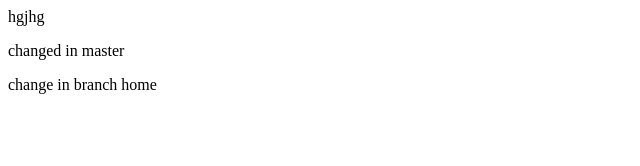
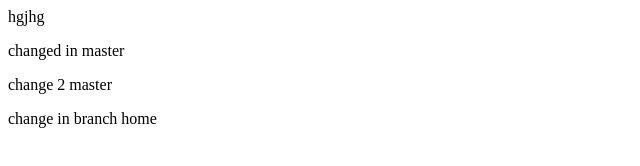
Before and after one commit to adwaithsamod/Employee, a plain HTML site: page index.html in a window 1280 px wide. Shown: the whole page, without its empty margins (0-640 px from the left). Drawn offline with Linux system fonts and the light colour scheme.

Commit message:
change 2

```diff
--- a/index.html
+++ b/index.html
@@ -2,7 +2,7 @@
 <body>
 <p>hgjhg</p>
 <p> changed in master</p>
-
+<p> change 2 master</p>
 <p>change in branch home</p>
 </body>
 </html>
```
